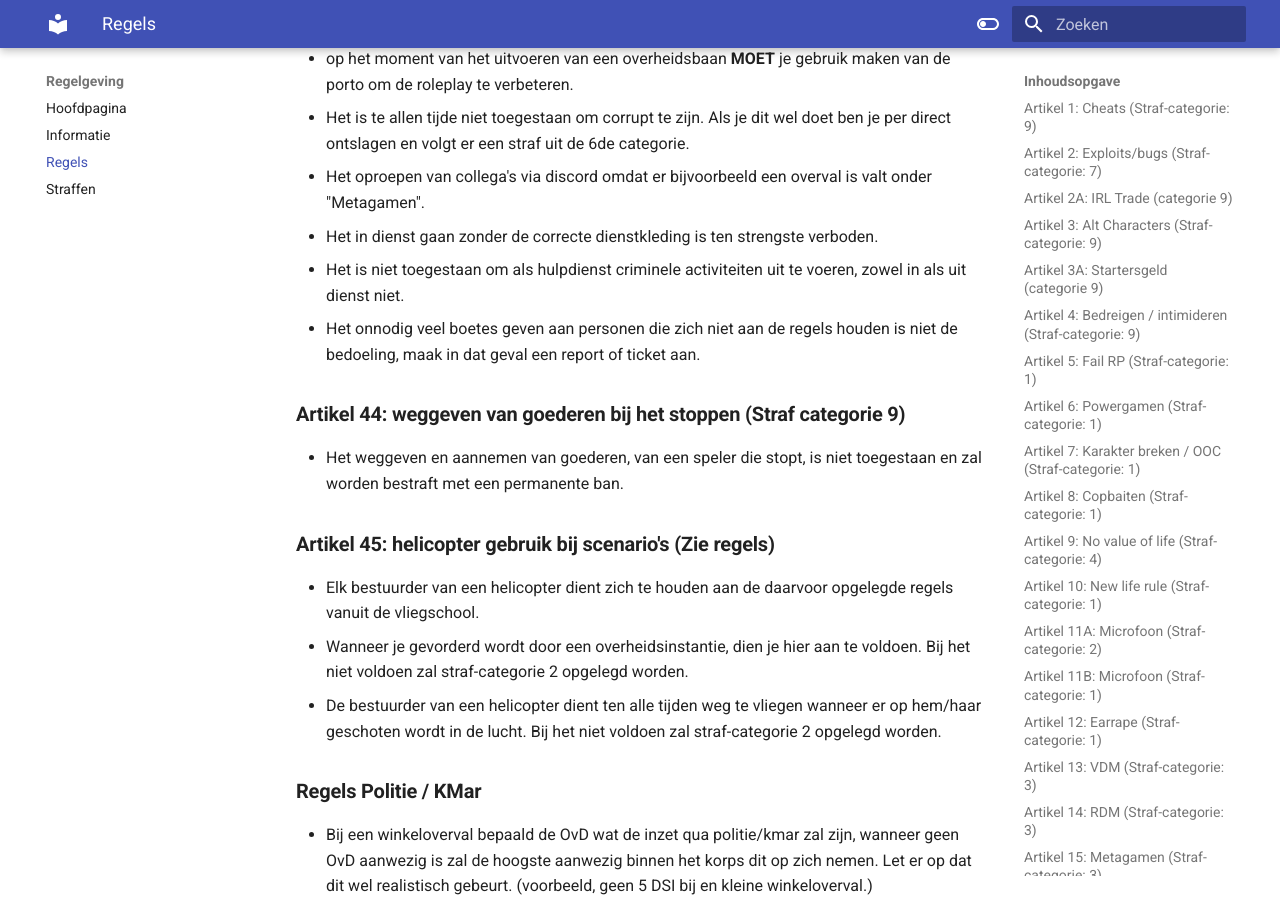
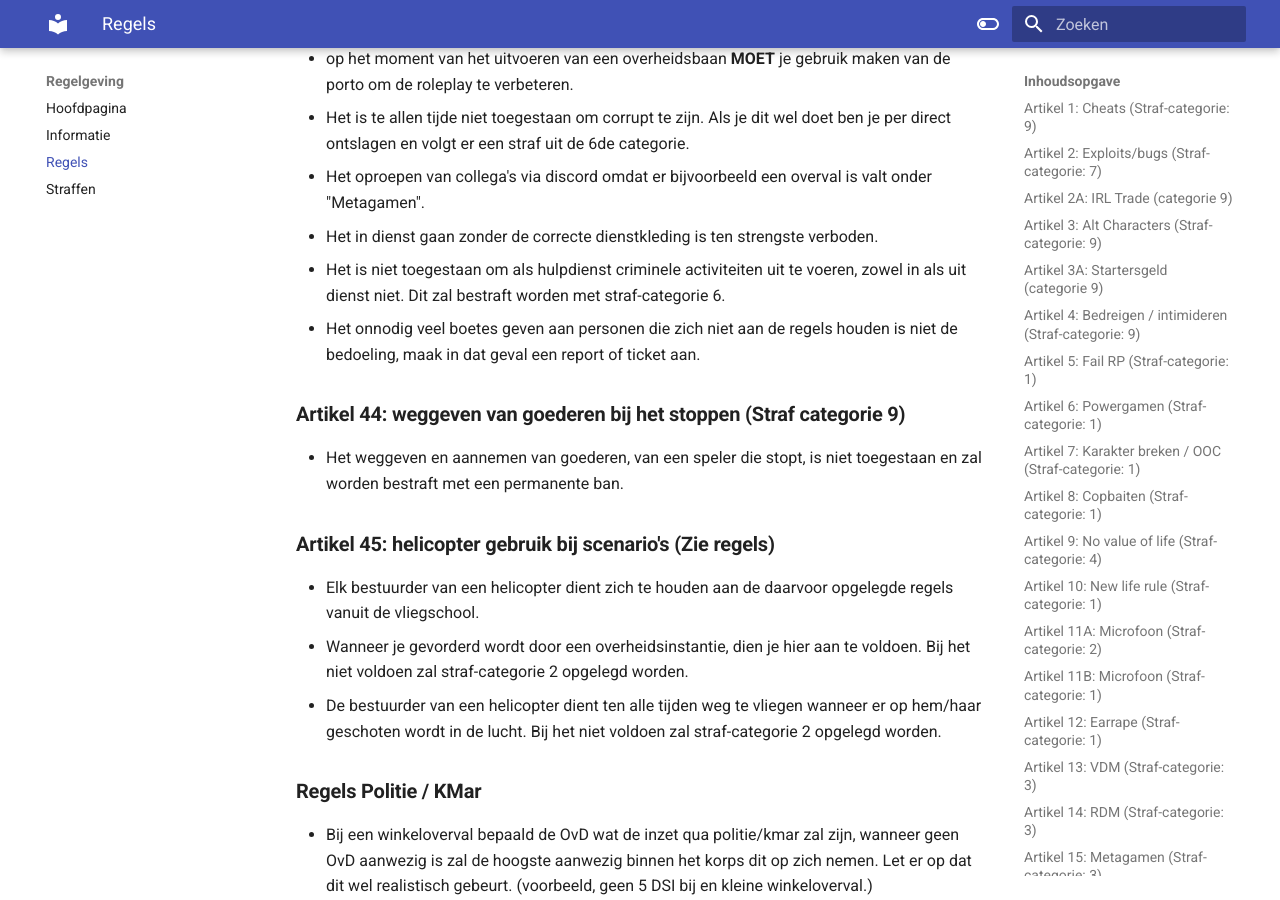
Before and after one commit to ZuiderVeenRP/apv, an MkDocs documentation site: the page built from docs/algemeen.md, in a window 1280 px wide and 900 px high, scrolled down 16659 px. Built offline with MkDocs 1.6.1 and Material for MkDocs 9.7.7, drawn with Linux system fonts in a browser that asks for light colours; comment, search, counter and statistics services are not loaded.

Commit message:
Update algemeen.md

```diff
--- a/docs/algemeen.md
+++ b/docs/algemeen.md
@@ -375,7 +375,7 @@
 - Het is te allen tijde niet toegestaan om corrupt te zijn. Als je dit wel doet ben je per direct ontslagen en volgt er een straf uit de 6de categorie.
 - Het oproepen van collega's via discord omdat er bijvoorbeeld een overval is valt onder "Metagamen".
 - Het in dienst gaan zonder de correcte dienstkleding is ten strengste verboden.
-- Het is niet toegestaan om als hulpdienst criminele activiteiten uit te voeren, zowel in als uit dienst niet.
+- Het is niet toegestaan om als hulpdienst criminele activiteiten uit te voeren, zowel in als uit dienst niet. Dit zal bestraft worden met straf-categorie 6.
 - Het onnodig veel boetes geven aan personen die zich niet aan de regels houden is niet de bedoeling, maak in dat geval een report of ticket aan.
 
 ### **Artikel 44: weggeven van goederen bij het stoppen (Straf categorie 9)**
```
